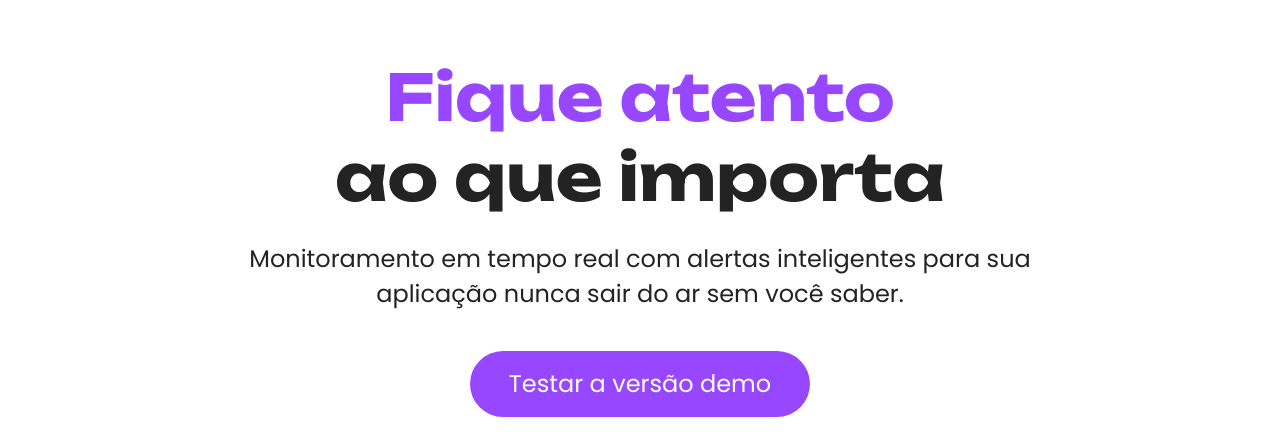
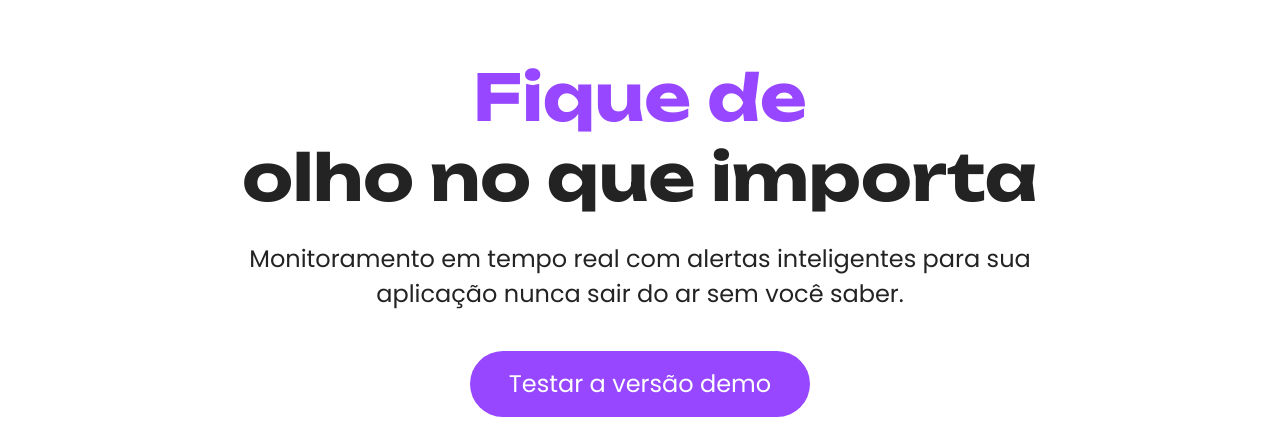
Before and after one commit to acyrribeiro/tecboard, a plain HTML site: page index.html in a window 1280 px wide. Shown: the part 96-531 px from the top of the page. Drawn offline with Linux system fonts and the light colour scheme.

Commit message:
Desfaz a alteração de título

```diff
--- a/index.html
+++ b/index.html
@@ -16,7 +16,7 @@
     </header>
     <main>
       <section>
-        <h1><span>Fique atento</span> <br> ao que importa</h1>
+        <h1><span>Fique de</span> <br> olho no que importa</h1>
         <p>Monitoramento em tempo real com alertas inteligentes para sua aplicação nunca sair do ar sem você saber.</p>
         <a href="#">Testar a versão demo</a>
         <img src="img/celulares-sobrepostos-desktop.png" alt="dois celulares sobrepostos em um fundo roxo">
```
